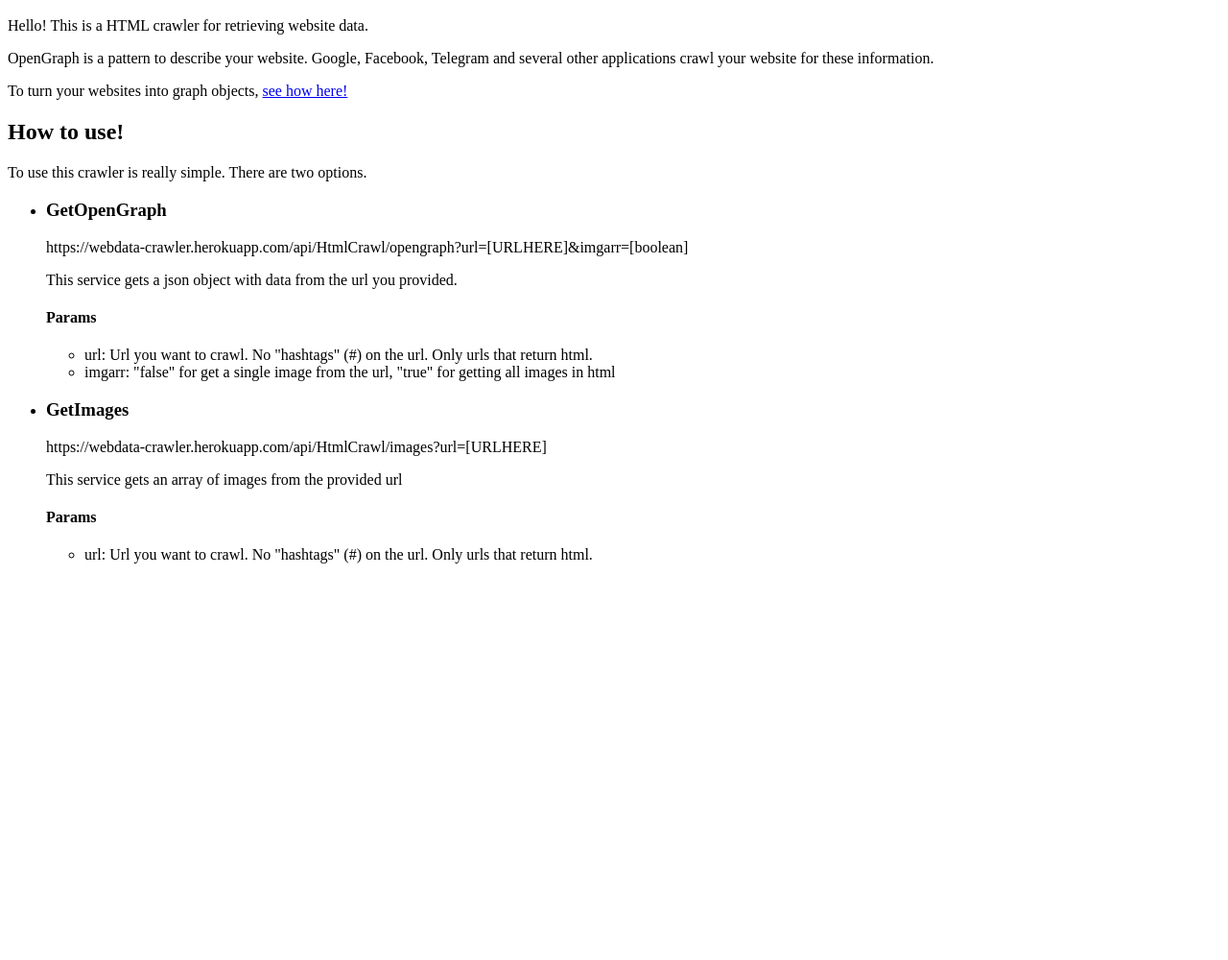
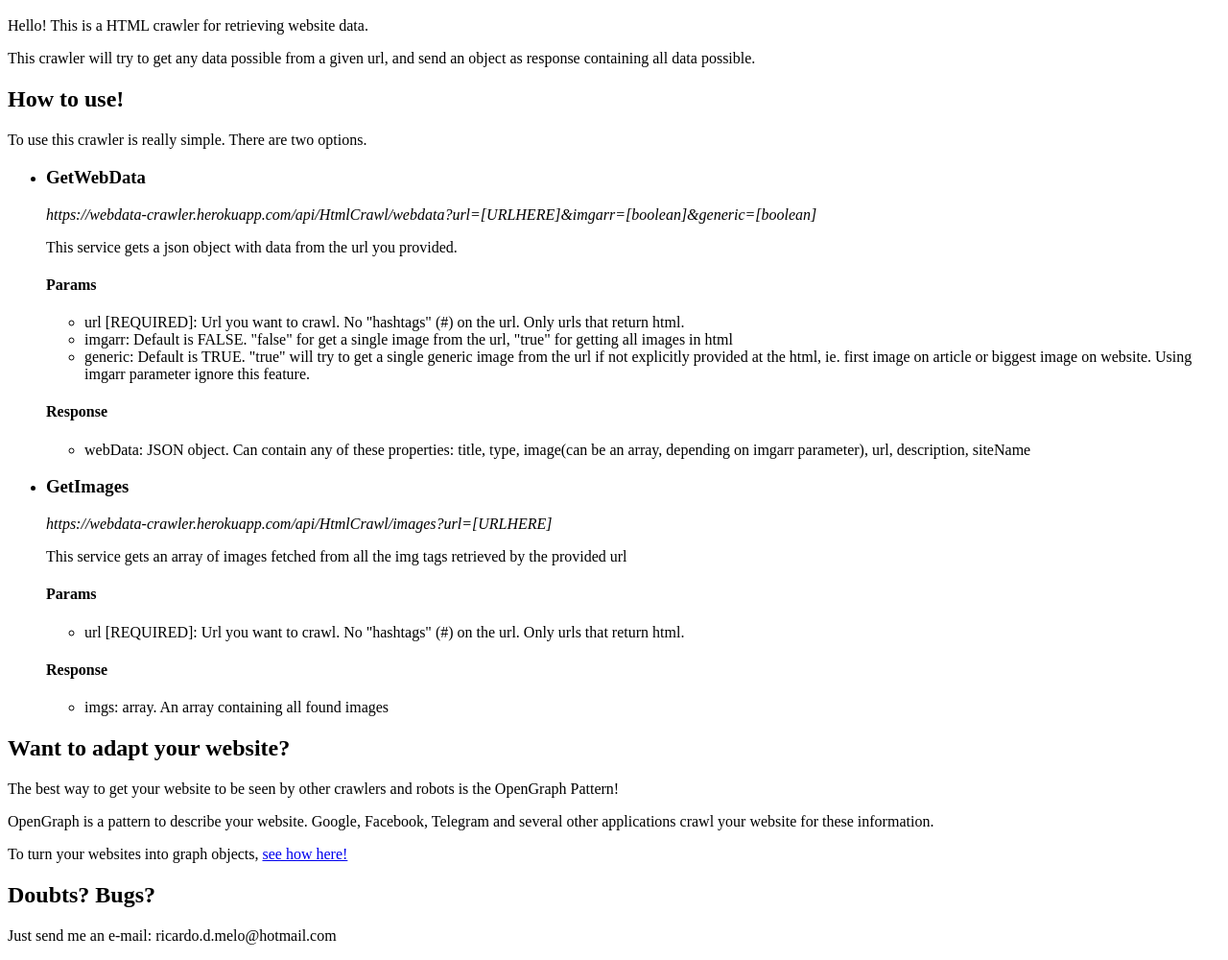
Before and after one commit to RicardoDMelo/WebData-Crawler, a website: page client/index.html in a window 1280 px wide. Shown: the part 48-1048 px from the top of the page at 96% size. Before the commit the page ends 800 px from the top, so only its background shows below. Drawn offline with Linux system fonts and the light colour scheme.

Commit message:
Index updated and article and twitter fetch tested

```diff
--- a/client/index.html
+++ b/client/index.html
@@ -5,29 +5,43 @@
 <body>
     <h1>WebData Crawler</h1>
     <p>Hello! This is a HTML crawler for retrieving website data.</p>
-    <p>OpenGraph is a pattern to describe your website. Google, Facebook, Telegram and several other applications crawl your website for these information.</p>
-    <p>To turn your websites into graph objects, <a href="http://ogp.me/">see how here!</a></p>
+    <p>This crawler will try to get any data possible from a given url, and send an object as response containing all data possible.</p>
     <h2>How to use!</h2>
     <p>To use this crawler is really simple. There are two options.</p>
     <ul>
         <li>
-            <h3>GetOpenGraph</h3>
-            <span>https://webdata-crawler.herokuapp.com/api/HtmlCrawl/opengraph?url=[URLHERE]&imgarr=[boolean]</span>
+            <h3>GetWebData</h3>
+            <span><i>https://webdata-crawler.herokuapp.com/api/HtmlCrawl/webdata?url=[URLHERE]&imgarr=[boolean]&generic=[boolean]</i></span>
             <p>This service gets a json object with data from the url you provided.</p>
             <h4>Params</h4>
             <ul>
-                <li>url: Url you want to crawl. No "hashtags" (#) on the url. Only urls that return html.</li>
-                <li>imgarr: "false" for get a single image from the url, "true" for getting all images in html</li>
+                <li>url [REQUIRED]: Url you want to crawl. No "hashtags" (#) on the url. Only urls that return html.</li>
+                <li>imgarr: Default is FALSE. "false" for get a single image from the url, "true" for getting all images in html</li>
+                <li>generic: Default is TRUE. "true" will try to get a single generic image from the url if not explicitly provided at the html, ie. first image on article or biggest image on website. Using imgarr parameter ignore this feature.</li>
+            </ul>
+            <h4>Response</h4>
+            <ul>
+                <li>webData: JSON object. Can contain any of these properties: title, type, image(can be an array, depending on imgarr parameter), url, description, siteName </li>
             </ul>
         </li>
         <li>
             <h3>GetImages</h3>
-            <span>https://webdata-crawler.herokuapp.com/api/HtmlCrawl/images?url=[URLHERE]</span>
-            <p>This service gets an array of images from the provided url</p>
+            <span><i>https://webdata-crawler.herokuapp.com/api/HtmlCrawl/images?url=[URLHERE]</i></span>
+            <p>This service gets an array of images fetched from all the img tags retrieved by the provided url</p>
             <h4>Params</h4>
             <ul>
-                <li>url: Url you want to crawl. No "hashtags" (#) on the url. Only urls that return html.</li>
+                <li>url [REQUIRED]: Url you want to crawl. No "hashtags" (#) on the url. Only urls that return html.</li>
+            </ul>
+            <h4>Response</h4>
+            <ul>
+                <li>imgs: array. An array containing all found images </li>
             </ul>
         </li>
     </ul>
+    <h2>Want to adapt your website?</h2>
+    <p>The best way to get your website to be seen by other crawlers and robots is the OpenGraph Pattern!</p>
+    <p>OpenGraph is a pattern to describe your website. Google, Facebook, Telegram and several other applications crawl your website for these information.</p>
+    <p>To turn your websites into graph objects, <a href="http://ogp.me/">see how here!</a></p>
+    <h2>Doubts? Bugs?</h2>
+    <p>Just send me an e-mail: ricardo.d.melo@hotmail.com</p>
 </body>
```
Also changed, not shown: common/models/html-crawl.js (+23 -10 lines).
